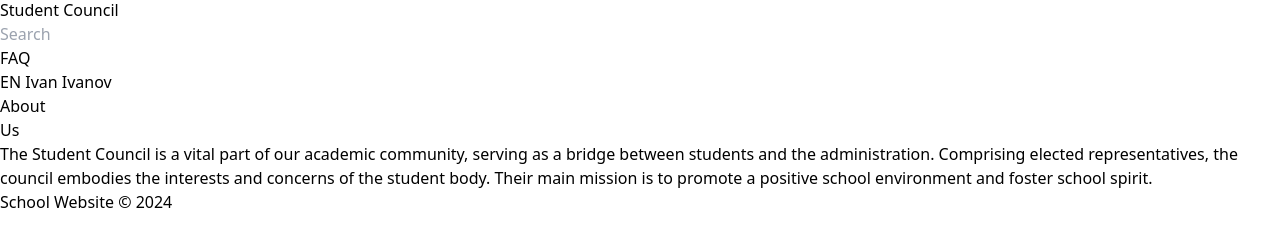
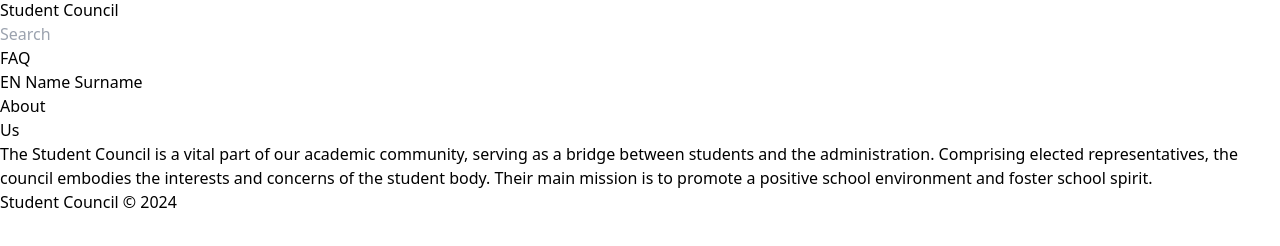
Before and after one commit to VukIG/Website-Famnit, a SvelteKit app: page / in a window 1280 px wide. Shown: the part 302-548 px from the top of the page. Built offline with nearby package versions, Linux system fonts and the light colour scheme.

Commit message:
Finished About-Us Page

```diff
--- a/src/routes/+layout.svelte
+++ b/src/routes/+layout.svelte
@@ -1,13 +1,12 @@
 <script lang="ts">
-	export const data: Record<string, unknown> = {}; // Replace with the actual type if available.
-	import '../app.css'
+	import '../app.css';
 </script>
 
 <div class="min-h-screen flex flex-col bg-[#191919] text-white">
 	<!-- Header -->
-	<header class="flex justify-between items-center px-8 py-4 border-gray-700 z-10">
+	<header class="flex flex-wrap justify-between items-center px-8 py-4 border-gray-700 z-10">
 		<div class="flex items-center">
-		<img src="https://www.figma.com/file/RDs6JgXX9XYMiMxdSlw6ZA/image/9ab520859b4a631f114a43bd17c85d2c5f43e9c6" alt="Logo" class="h-10 w-10 mr-4">
+			<img src="https://www.figma.com/file/RDs6JgXX9XYMiMxdSlw6ZA/image/9ab520859b4a631f114a43bd17c85d2c5f43e9c6" alt="Student Council Logo" class="h-10 w-10 mr-4">
 			<span class="font-bold text-lg">Student Council</span>
 		</div>
 		<nav class="flex items-center gap-6">
@@ -20,9 +19,9 @@
 			</div>
 			<a href="/faq" class="font-semibold text-sm hover:text-gray-300">FAQ</a>
 		</nav>
-	  <div class="flex items-center gap-4">
-		<span class="font-medium">EN</span>
-		<span class="font-semibold">Ivan Ivanov</span>
+		<div class="flex items-center gap-5">
+			<button id="language" class="font-medium border rounded-lg px-3 py-1 text-center">EN</button>
+			<span id="name" class="font-semibold">Name Surname</span>
 		</div>
 	</header>
 
@@ -32,7 +31,7 @@
 	</main>
 
 	<!-- Footer -->
-	<footer class="text-sm text-gray-500 text-right pr-4 pb-4">
-	  <span>School Website © {new Date().getFullYear()}</span>
+	<footer class="text-sm text-gray-500 px-4 py-4 sm:text-right">
+		<span>Student Council © {new Date().getFullYear()}</span>
 	</footer>
 </div>
--- a/src/routes/+page.svelte
+++ b/src/routes/+page.svelte
@@ -10,8 +10,8 @@
       </h1>
 
       <!-- New div for paragraph text -->
-      <div class="absolute right-[15%] top-1/2 text-left w-[600px]">
-        <p class="text-lg">
+      <div class="absolute right-[15%] top-[55%] text-left w-[40%]">
+        <p class="text-lg text-[#979797]">
           The Student Council is a vital part of our academic community, serving as a bridge between students and the administration.
           Comprising elected representatives, the council embodies the interests and concerns of the student body.
           Their main mission is to promote a positive school environment and foster school spirit.
```
Lines whose indentation alone changed are shown as unchanged.
